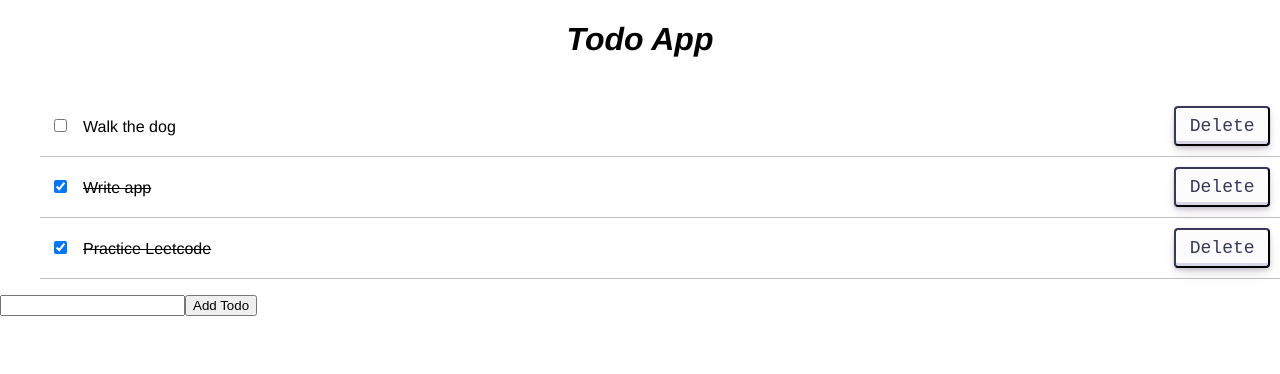
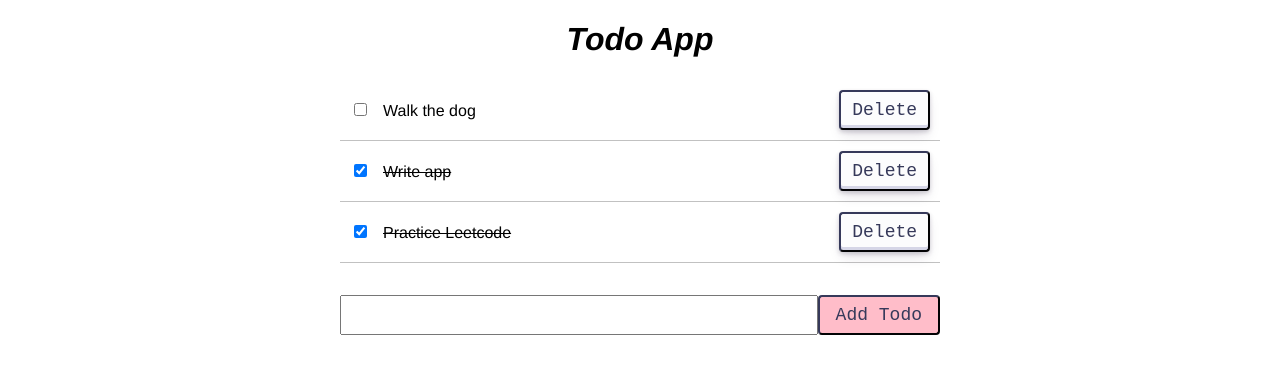
Before and after one commit to a-falkonia/todo-redux, a React (Create React App) app: page / in a window 1280 px wide. Shown: the top 374 px of the page. Built offline with nearby package versions, Linux system fonts and the light colour scheme.

Commit message:
Add styling

```diff
--- a/src/App.tsx
+++ b/src/App.tsx
@@ -1,16 +1,32 @@
-import { Fragment} from 'react';
 import styled from 'styled-components';
 import GlobalStyle from './styles/GlobalStyles';
 
+import { Fragment } from 'react';
 import TodoList from './components/TodoList';
 import AddTodoForm from './components/AddTodoForm';
 
-export const StyledHeader = styled.header`
+const StyledHeader = styled.header`
   display: flex;
   justify-content: center;
-  align-content: center;
+  align-items: center;
   font-weight: normal;
   font-style: italic;
+`;
+
+const StyledMain = styled.main`
+  display: flex;
+  flex-direction: column;
+  justify-content: center;
+  align-items: center;
+`;
+
+const StyledContainer = styled.div`
+  display: flex;
+  flex-direction: column;
+  justify-content: center;
+  align-items: center;
+  width: 50%;
+  max-width: 600px;
 `;
 
 function App() {
@@ -21,10 +37,12 @@ function App() {
         <StyledHeader>
           <h1>Todo App</h1>
         </StyledHeader>
-        <main>
-          <TodoList/>
-          <AddTodoForm/>
-        </main>
+        <StyledMain>
+          <StyledContainer>
+            <TodoList />
+            <AddTodoForm />
+          </StyledContainer>
+        </StyledMain>
       </div>
     </Fragment>
   );
--- a/src/components/AddTodoForm.tsx
+++ b/src/components/AddTodoForm.tsx
@@ -1,6 +1,40 @@
+import styled from 'styled-components';
 import { useState, MouseEvent } from 'react';
 import { useDispatch } from 'react-redux';
 import { addTodo } from '../redux/todoSlice';
+
+const StyledForm = styled.form`
+  display: flex;
+  width: 100%;
+  padding: 32px 0px;
+
+  input {
+    flex-grow: 1;
+    padding: 0px 10px;
+    font-size: 18px;
+  }
+`;
+const StyledAddTodoButton = styled.button`
+  display: inline-flex;
+  position: relative;
+  align-items: center;
+  justify-content: center;
+  overflow: hidden;
+  height: 40px;
+  padding-left: 16px;
+  padding-right: 16px;
+  font-size: 18px;
+  font-family: monospace;
+  color: #36395a;
+  background-color: #ffbdc9;
+  border-radius: 4px;
+  border-color: #36395a;
+  /* border-width: 0; */
+
+  transition: box-shadow 0.15s, transform 0.15s;
+  user-select: none;
+  cursor: pointer;
+`;
 
 const AddTodoForm = () => {
   const [text, setText] = useState('');
@@ -17,7 +51,7 @@ const AddTodoForm = () => {
   };
 
   return (
-    <form>
+    <StyledForm>
       <input
         type='text'
         value={text}
@@ -25,10 +59,10 @@ const AddTodoForm = () => {
           setText(e.target.value);
         }}
       />
-      <button type='submit' onClick={handleSubmit}>
+      <StyledAddTodoButton type='submit' onClick={handleSubmit}>
         Add Todo
-      </button>
-    </form>
+      </StyledAddTodoButton>
+    </StyledForm>
   );
 };
 
--- a/src/components/TodoList.tsx
+++ b/src/components/TodoList.tsx
@@ -1,17 +1,27 @@
+import styled from 'styled-components';
 import { Todo } from '../types.d';
 import { TodoListItem } from './TodoListItem';
 import { useSelector } from 'react-redux';
 import { TodoState } from '../redux';
 
+const StyledList = styled.ul`
+  display: flex;
+  flex-direction: column;
+  align-items: center;
+  width: 100%;
+  margin: 0;
+  padding: 0;
+`;
+
 const TodoList = () => {
   const todos: Todo[] = useSelector((state: TodoState) => state.todos);
 
   return (
-    <ul>
+    <StyledList>
       {todos.map((todo) => (
         <TodoListItem key={todo.id} {...todo} />
       ))}
-    </ul>
+    </StyledList>
   );
 };
 
```
